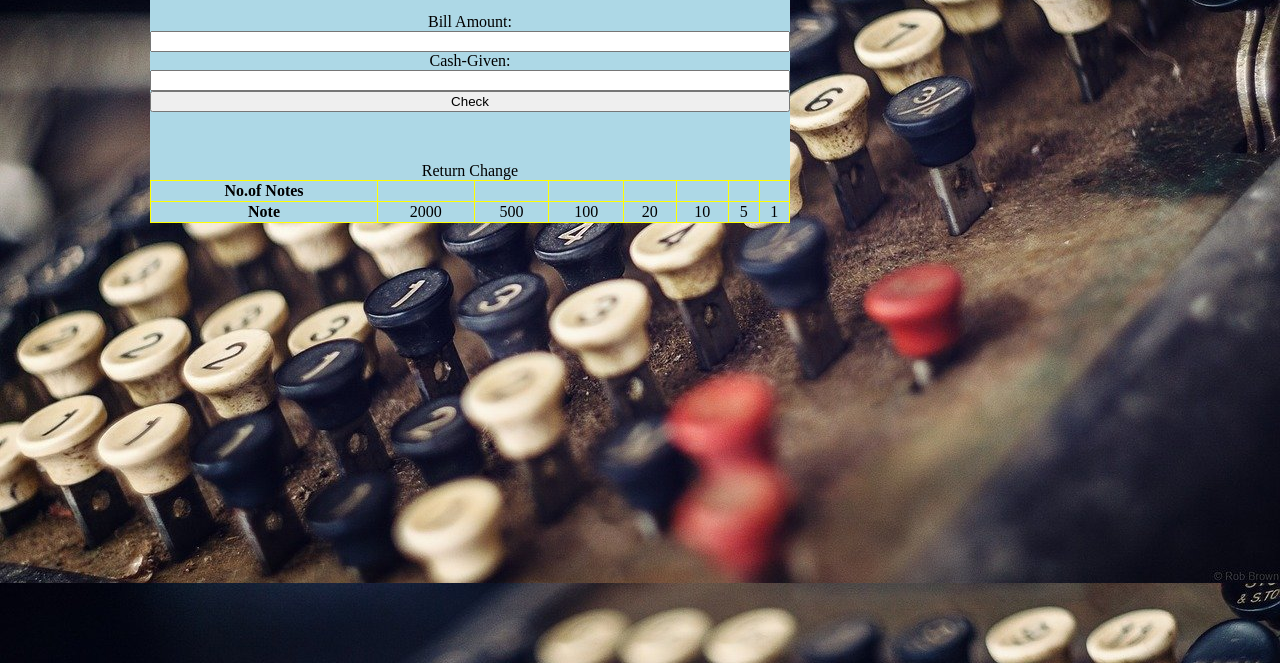
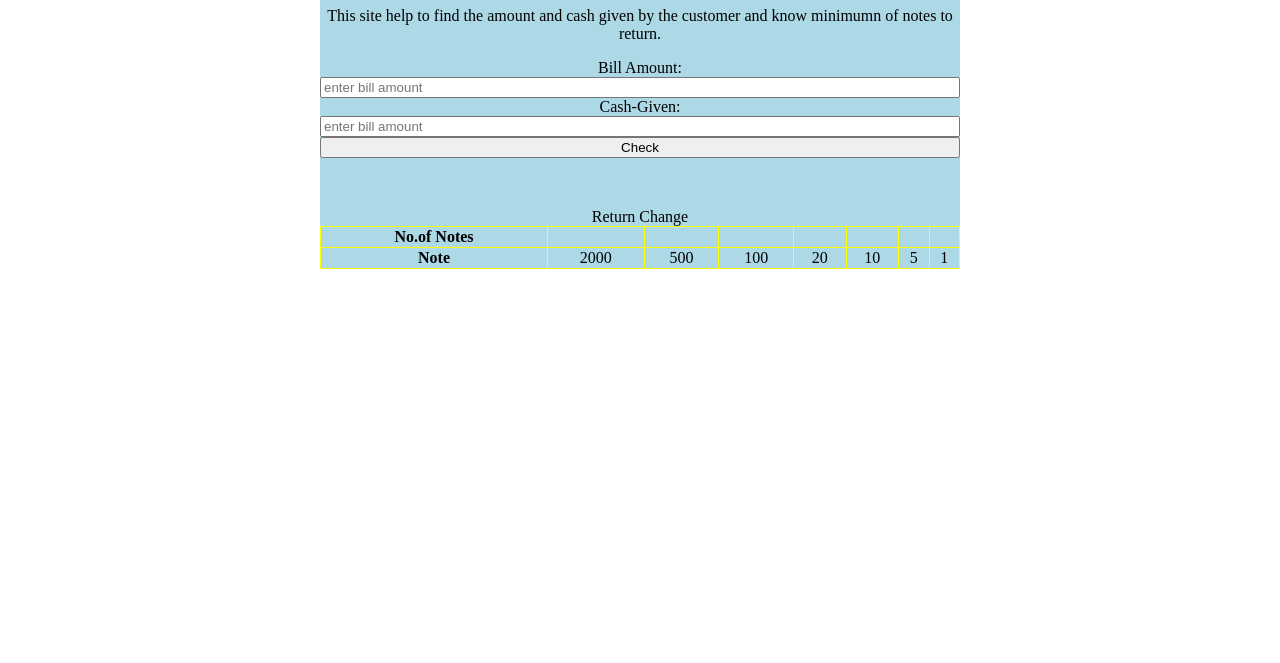
Before and after one commit to Rakesh-code65/cash-register, a plain HTML site: page index.html in a window 1280 px wide. Shown: the part 137-800 px from the top of the page. Drawn offline with Linux system fonts and the light colour scheme.

Commit message:
updated css

```diff
--- a/index.html
+++ b/index.html
@@ -9,21 +9,23 @@
 </head>
 <body>
      <div class="container">
-     <h1 class="heading" >Cash Register</h1>
-         <p class="description">Enter the bill amount and cash given by the customer and know minimumn of notes to return.</p>
-<label for="bill-Amount" >Bill Amount:</label>
-<input id="bill-Amount" type="number"/>
+     <h1 class="heading">Cash Register</h1>
+
+         <p class="description">This site help to find the  amount and cash given by the customer and know minimumn of notes to return.</p>
+<label for="bill-Amount"  >Bill Amount:</label>
+<input id="bill-Amount" placeholder="enter bill amount" type="number"/>
 <!-- <button id="nxt-button">Next</button> -->
 <label for="cash-given">Cash-Given:</label>
-<input  id="cash-given" type="number"/>
+<input  id="cash-given" placeholder="enter bill amount" type="number"/>
 <button id="check-button">Check</button>
 <p id="error-message"></p>
 <br>
 
-<table class="change-table" style="float: left;">
+<table class="change-table">
     <caption>Return Change</caption>
     <tr>
         <th>No.of Notes </th>
+        <td class="no-of-notes"></td>
         <td class="no-of-notes"></td>
         <td class="no-of-notes"></td>
         <td class="no-of-notes"></td>
--- a/script.js
+++ b/script.js
@@ -7,7 +7,9 @@ const noOfNotes = document.querySelectorAll('.no-of-notes');
 
 const availableNotes = [2000, 500, 100, 20, 10, 5, 1];
 
-// nextbutton.addEventListener("click",( ()=> (
+// nextbutton.addEventListener("click",( ()=> {
+
+
 
 
 checkButton.addEventListener("click", function validateBillandCashAmount() {
@@ -35,18 +37,18 @@ checkButton.addEventListener("click", function validateBillandCashAmount() {
           showMessage("Invalid Bill Amount ");
 
       }
-  });
+  })
 
 
 
 
 function calculatechange(amountToBeReturned){
 // console.log("i am function");
- for (let i = 0; i < availableNotes.length; i++) {
+ for (let i = 0; i<availableNotes.length; i++) {
 
      const numberOfNotes = Math.trunc( amountToBeReturned / availableNotes[i] );
      amountToBeReturned = amountToBeReturned % availableNotes[i];
-     noOfNotes[i].innerText = numberOfNotes;
+     noOfNotes[i].innerHTML = numberOfNotes;
         //  console.log(noOfNotes);
  }
 
--- a/style.css
+++ b/style.css
@@ -1,19 +1,17 @@
 body{
-background-color: rgb(197, 12, 58);
-background: url(./image/old-1645813_1280.jpg);
+/* background-color: rgb(197, 12, 58); */
+
 margin: 0px;
 padding: 0px;
 
 }
 .container{
-    position: relative;
-    top: 20px;
-    right: 100x;
-    bottom: 150px;
-    left: 150px;
+
     display: flex;
     flex-direction: column;
     width: 50vw;
+    margin: auto;
+    margin-top: 3rem;
     background-color: lightblue;
     text-align: center;
 }
@@ -26,9 +24,3 @@ h1{
     border-collapse:collapse;
 
 }
-th{
-    /* float: left; */
-}
-td{
-    /* float:none; */
-}
```
